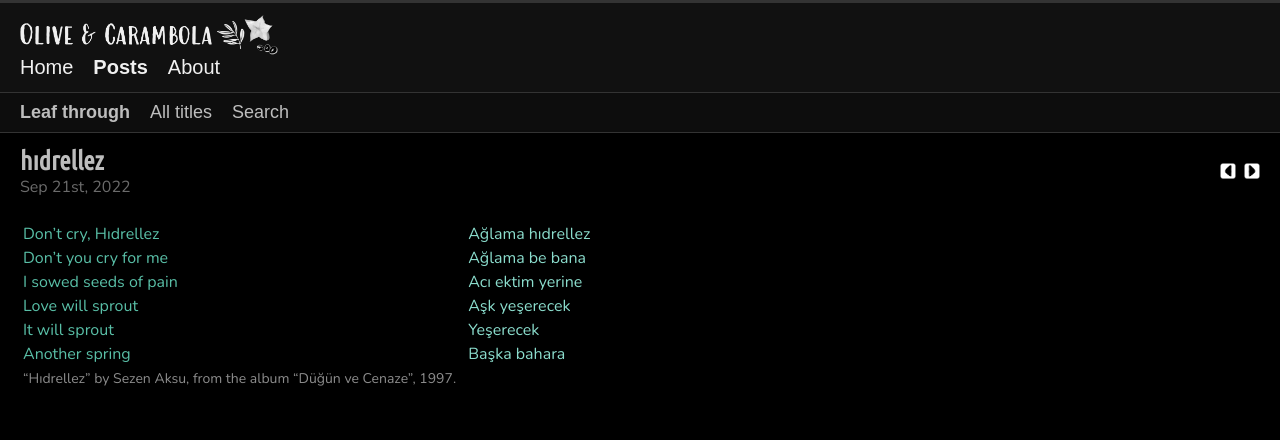
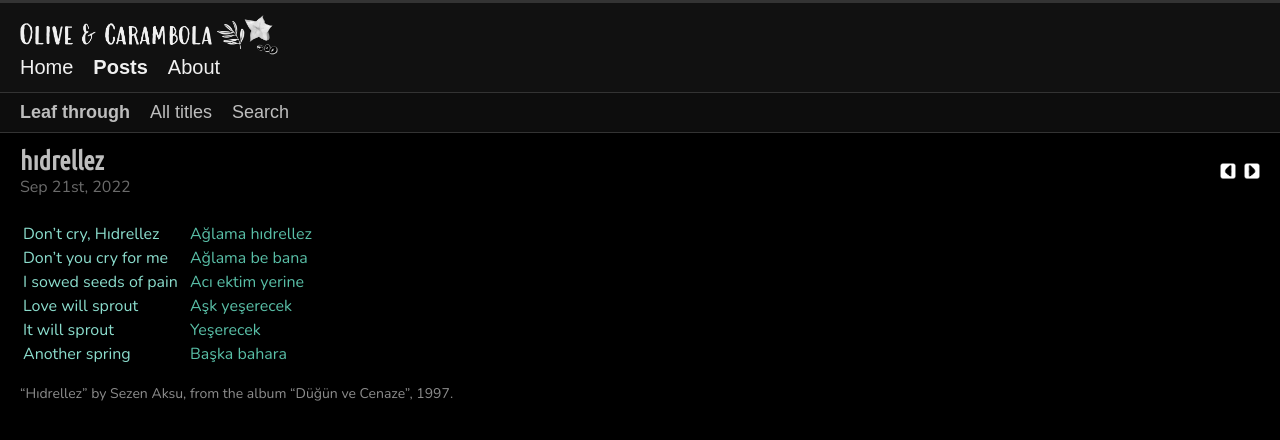
Before and after one commit to olivecarambola/logbook, a Jekyll site: the page built from _posts/2022-09-21-hidrellez.md, in a window 1280 px wide. Shown: the top 440 px of the page. Built offline with Jekyll 4.4.1, drawn with Linux system fonts in a browser that asks for light colours; some web fonts are replaced.

Commit message:
Update 2022-09-21-hidrellez.md

```diff
--- a/_posts/2022-09-21-hidrellez.md
+++ b/_posts/2022-09-21-hidrellez.md
@@ -14,10 +14,11 @@
 ---
 | | | |
 |-|-|-|
-|<span class="text-body-qtdark">Don’t cry, Hıdrellez</span>| |<span class="text-body-quote">Ağlama hıdrellez</span>|
-|<span class="text-body-qtdark">Don’t you cry for me</span>| |<span class="text-body-quote">Ağlama be bana</span>|
-|<span class="text-body-qtdark">I sowed seeds of pain</span>| |<span class="text-body-quote">Acı ektim yerine</span>|
-|<span class="text-body-qtdark">Love will sprout</span>| |<span class="text-body-quote">Aşk yeşerecek</span>|
-|<span class="text-body-qtdark">It will sprout</span>| |<span class="text-body-quote">Yeşerecek</span>|
-|<span class="text-body-qtdark">Another spring</span>| |<span class="text-body-quote">Başka bahara</span>|
-|<span class="text-body-credit">"Hıdrellez" by Sezen Aksu, from the album "Düğün ve Cenaze", 1997.</span>| | |
+|<span class="text-body-quote">Don’t cry, Hıdrellez</span>| |<span class="text-body-qtdark">Ağlama hıdrellez</span>|
+|<span class="text-body-quote">Don’t you cry for me</span>| |<span class="text-body-qtdark">Ağlama be bana</span>|
+|<span class="text-body-quote">I sowed seeds of pain</span>| |<span class="text-body-qtdark">Acı ektim yerine</span>|
+|<span class="text-body-quote">Love will sprout</span>| |<span class="text-body-qtdark">Aşk yeşerecek</span>|
+|<span class="text-body-quote">It will sprout</span>| |<span class="text-body-qtdark">Yeşerecek</span>|
+|<span class="text-body-quote">Another spring</span>| |<span class="text-body-qtdark">Başka bahara</span>|
+
+<span class="text-body-credit">"Hıdrellez" by Sezen Aksu, from the album "Düğün ve Cenaze", 1997.</span>
```
